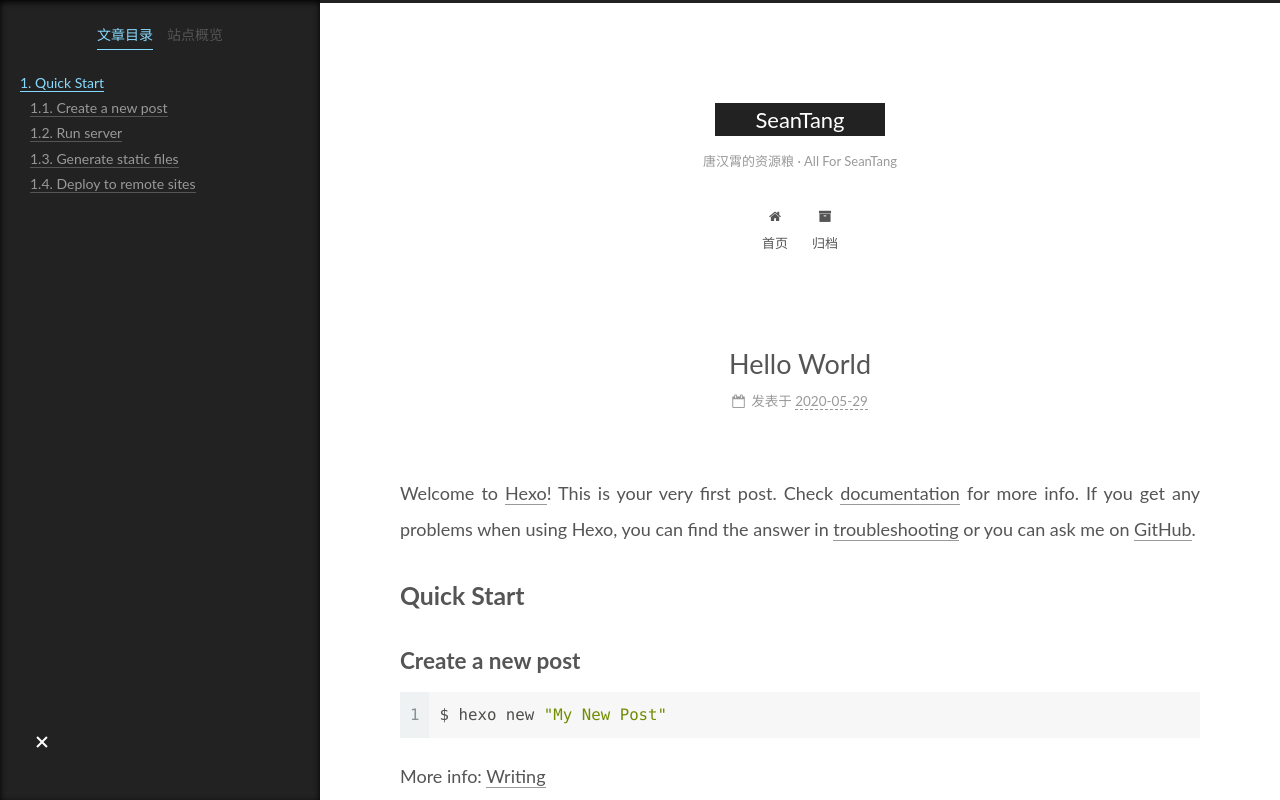
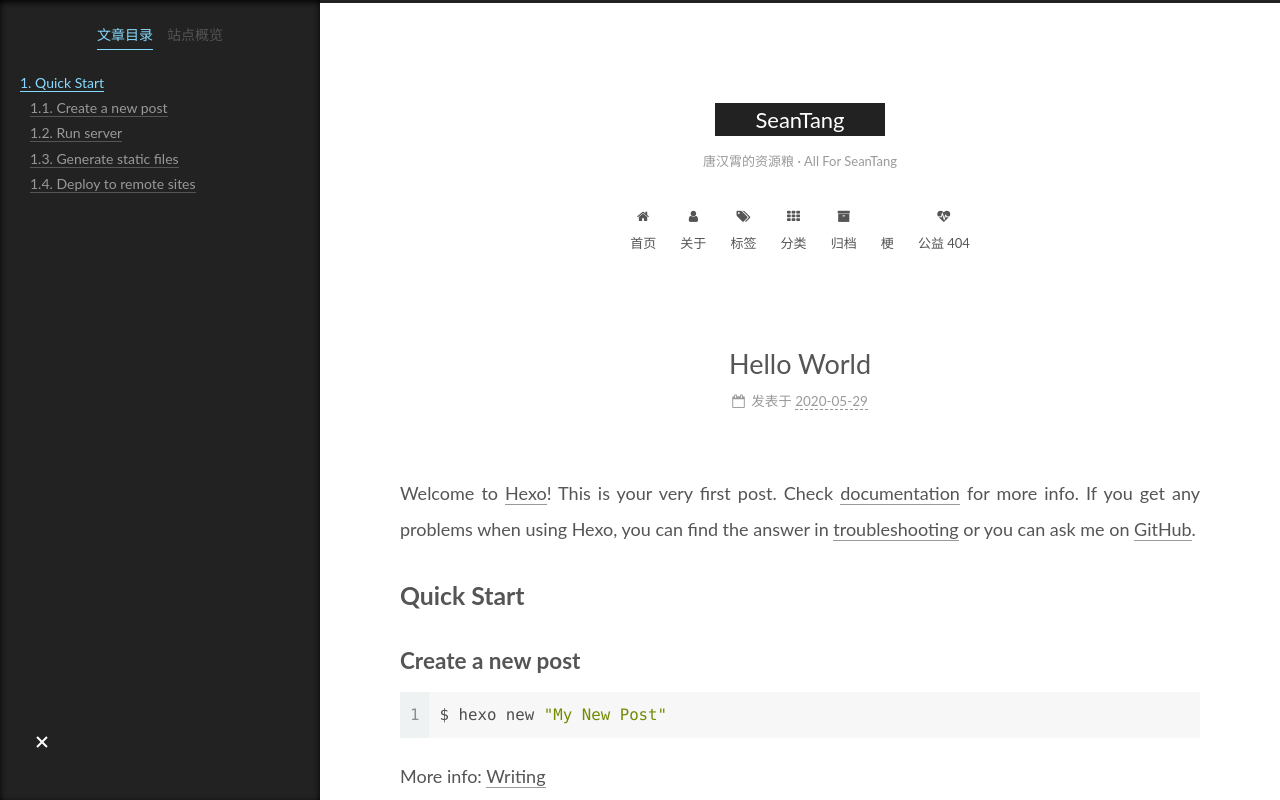
Before and after one commit to seantang-galaxy/seantang-galaxy.github.io, a plain HTML site: page 2020/05/29/hello-world/index.html in a window 1280 px wide. Shown: the top 800 px of the page. Drawn offline with Linux system fonts and the light colour scheme.

Commit message:
Site updated: 2020-05-29 20:58:57

```diff
--- a/2020/05/29/hello-world/index.html
+++ b/2020/05/29/hello-world/index.html
@@ -122,9 +122,34 @@
     <a href="/" rel="section"><i class="fa fa-fw fa-home"></i>首页</a>
 
   </li>
+        <li class="menu-item menu-item-about">
+
+    <a href="/about/" rel="section"><i class="fa fa-fw fa-user"></i>关于</a>
+
+  </li>
+        <li class="menu-item menu-item-tags">
+
+    <a href="/tags/" rel="section"><i class="fa fa-fw fa-tags"></i>标签</a>
+
+  </li>
+        <li class="menu-item menu-item-categories">
+
+    <a href="/categories/" rel="section"><i class="fa fa-fw fa-th"></i>分类</a>
+
+  </li>
         <li class="menu-item menu-item-archives">
 
     <a href="/archives/" rel="section"><i class="fa fa-fw fa-archive"></i>归档</a>
+
+  </li>
+        <li class="menu-item menu-item-meme">
+
+    <a href="/meme" rel="section"><i class="fa fa-fw fa-laugh-wink"></i>梗</a>
+
+  </li>
+        <li class="menu-item menu-item-commonweal">
+
+    <a href="/404.html" rel="section"><i class="fa fa-fw fa-heartbeat"></i>公益 404</a>
 
   </li>
   </ul>
@@ -158,7 +183,7 @@
     <link itemprop="mainEntityOfPage" href="https://seantang-galaxy.github.io/2020/05/29/hello-world/">
 
     <span hidden itemprop="author" itemscope itemtype="http://schema.org/Person">
-      <meta itemprop="image" content="/images/avatar.gif">
+      <meta itemprop="image" content="/images/avatar.jpg">
       <meta itemprop="name" content="汉霄星系漫游指南">
       <meta itemprop="description" content="唐汉霄的资源博客">
     </span>
@@ -281,6 +306,8 @@
 
       <div class="site-overview-wrap sidebar-panel">
         <div class="site-author motion-element" itemprop="author" itemscope itemtype="http://schema.org/Person">
+    <img class="site-author-image" itemprop="image" alt="汉霄星系漫游指南"
+      src="/images/avatar.jpg">
   <p class="site-author-name" itemprop="name">汉霄星系漫游指南</p>
   <div class="site-description" itemprop="description">唐汉霄的资源博客</div>
 </div>
```
Also changed, not shown: archives/2020/05/index.html (+27 -0 lines), archives/2020/index.html (+27 -0 lines), archives/index.html (+27 -0 lines), index.html (+28 -1 lines), images/avatar.jpg (added).
